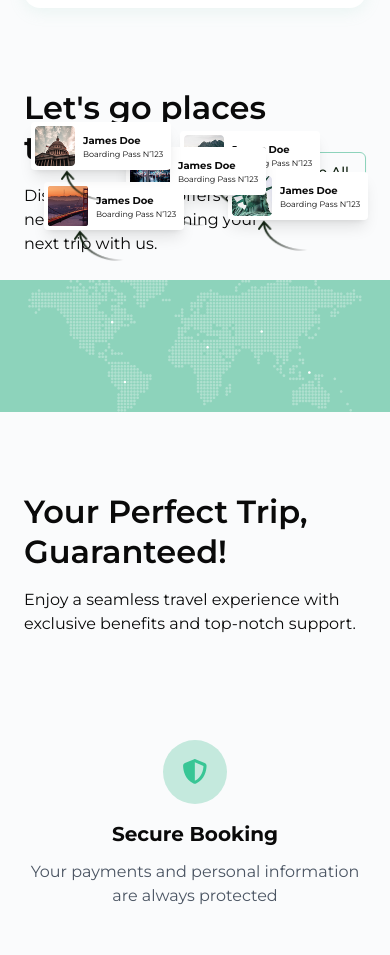
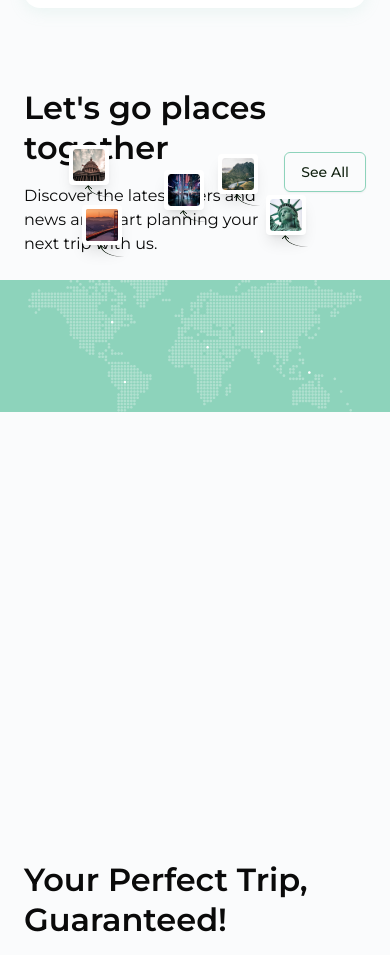
Before and after one commit to Aser-Essa/golobe, a Next.js app: page / in a window 390 px wide. Shown: the part 1102-2057 px from the top of the page. Built offline with nearby package versions, Linux system fonts and the light colour scheme.

Commit message:
Responsive Design

```diff
--- a/components/DottedMap.tsx
+++ b/components/DottedMap.tsx
@@ -57,32 +57,39 @@ export default function DottedMap({ children }: { children: React.ReactNode }) {
 
   return (
     <div className="w-full">
-      {children}
+      <div className="min-h-[500px]">{children}</div>
 
       {floatingCards.map((card, idx) => (
         <div
           key={`${card.top}-${card.left}-${idx}`}
           style={{
             position: "absolute",
-            top: Math.round(card.top) - 75,
-            left: Math.round(card.left) - 80,
+            top: Math.round(card.top) - 52,
+            left: Math.round(card.left) - 42,
           }}
           className="transition-all"
         >
-          <div className="relative flex h-12 w-35 items-center gap-2 rounded bg-white p-1 pr-2 text-nowrap shadow-lg">
-            <Image src={`/${card.image}`} width={40} height={40} alt="card" />
-            <div>
-              <p className="text-[10px] font-bold">James Doe</p>
-              <p className="text-[8px]">Boarding Pass N’123</p>
+          <div className="relative flex h-fit w-fit items-center gap-2 rounded bg-white p-1 text-nowrap shadow-lg md:h-12 md:w-24 md:pr-2 lg:w-35">
+            <div className="relative h-8 w-8 md:h-10 md:w-10">
+              <Image src={`/${card.image}`} fill alt="card" />
+            </div>
+            <div className="hidden overflow-hidden md:block">
+              <p className="line-clamp-1 overflow-hidden text-[10px] font-bold">
+                James Doe
+              </p>
+              <p className="line-clamp-1 overflow-hidden text-[8px]">
+                Boarding Pass N’123
+              </p>
             </div>
           </div>
-          <Image
-            src="/Arrow.png"
-            width={60}
-            height={28}
-            alt="arrow"
-            className="translate-x-1/2"
-          />
+          <div className="relative h-3 w-8 md:h-6 md:w-15">
+            <Image
+              src="/Arrow.png"
+              fill
+              alt="arrow"
+              className="translate-x-1/2"
+            />
+          </div>
         </div>
       ))}
     </div>
```
